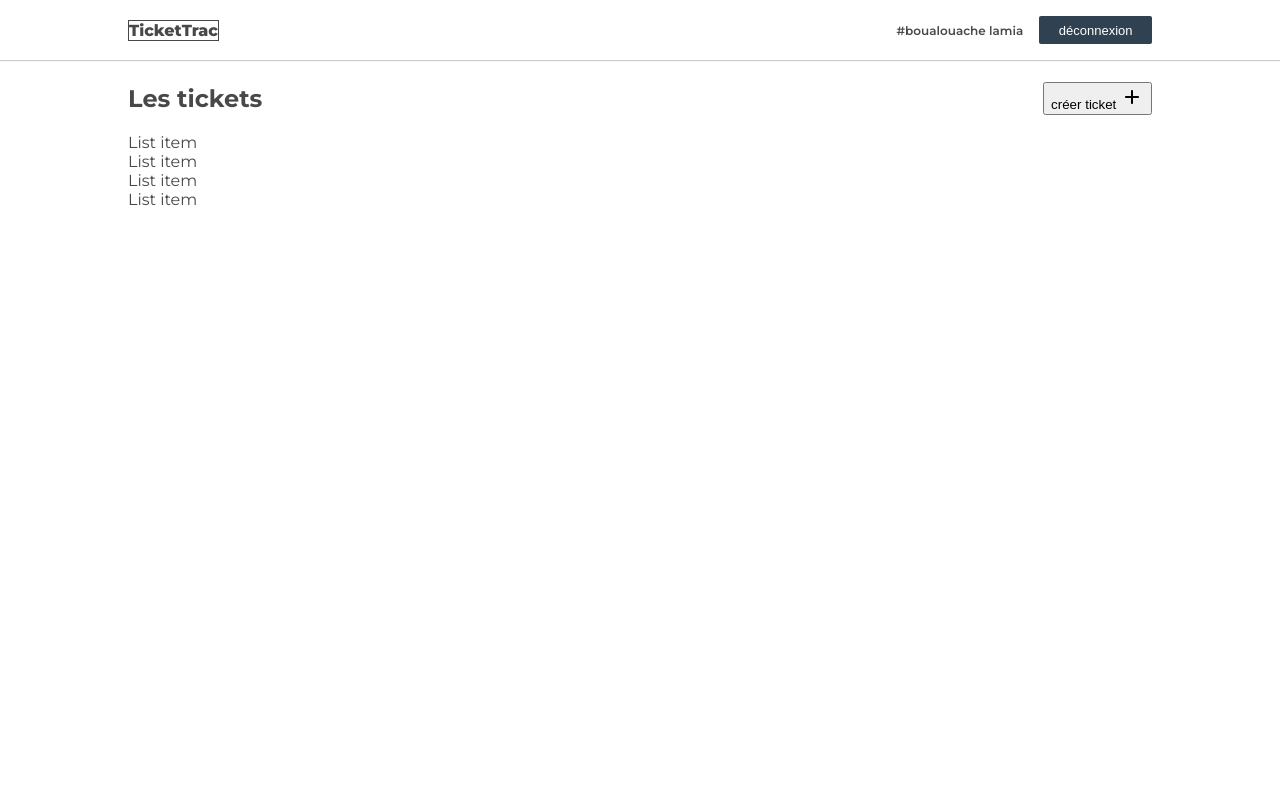
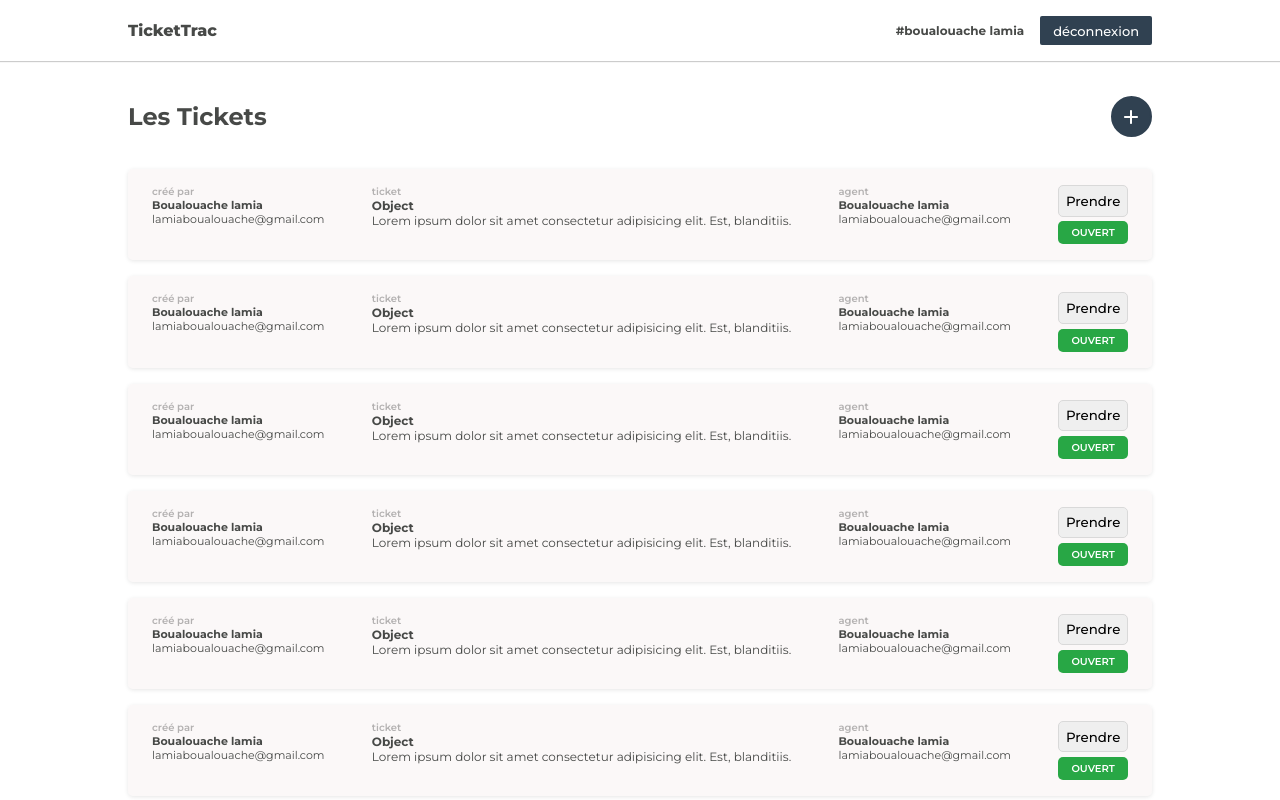
Before and after one commit to xmeix/ticketing-system, a React (Vite) app in the folder client/: page / in a window 1280 px wide. Shown: the top 800 px of the page. Built offline with nearby package versions, Linux system fonts and the light colour scheme.

Commit message:
style ticket vue

```diff
--- a/client/index.html
+++ b/client/index.html
@@ -2,7 +2,7 @@
 <html lang="en">
   <head>
     <meta charset="UTF-8" />
-    <link rel="icon" type="image/svg+xml" href="/vite.svg" />
+    <!-- <link rel="icon" type="image/svg+xml" href="/" /> -->
     <meta name="viewport" content="width=device-width, initial-scale=1.0" />
     <title>TicketTrac</title>
   </head>
--- a/client/src/App.css
+++ b/client/src/App.css
@@ -17,3 +17,6 @@
 .justify-between {
   justify-content: space-between;
 }
+.btn-icon{
+
+}
--- a/client/src/components/Navbar/Navbar.css
+++ b/client/src/components/Navbar/Navbar.css
@@ -10,12 +10,10 @@
 }
 .navbar .nav-title {
   font-weight: 800;
-  border: solid 1px var(--black);
-
 }
 .navbar .nav-user {
   font-size: 12px;
-  font-weight: 600;
+  font-weight: 700;
 }
 .navbar .nav-params {
   gap: 1em;
@@ -24,7 +22,8 @@
   border: none;
   background-color: var(--blue);
   color: var(--white);
-  padding: 0.5em 1.5em;
+  padding: 0.5em 1em;
   border-radius: 2px;
   font-size: 13px;
+  font-weight: 500;
 }
--- a/client/src/components/list/List.css
+++ b/client/src/components/list/List.css
@@ -0,0 +1,4 @@
+.list {
+  gap: 1em;
+  margin: 0 10%;
+}
--- a/client/src/components/list/List.jsx
+++ b/client/src/components/list/List.jsx
@@ -1,14 +1,29 @@
 import "./List.css";
-import ListHeader from "../listHeader/ListHeader";
+
 import ListItem from "../listItem/ListItem";
 
 const List = () => {
   return (
-    <div className="list">
-      <ListItem/>
-      <ListItem/>
-      <ListItem/>
-      <ListItem/>
+    <div className="list flex-column">
+      <ListItem />
+      <ListItem />
+      <ListItem />
+      <ListItem /> <ListItem />
+      <ListItem />
+      <ListItem />
+      <ListItem /> <ListItem />
+      <ListItem />
+      <ListItem />
+      <ListItem /> <ListItem />
+      <ListItem />
+      <ListItem />
+      <ListItem /> <ListItem />
+      <ListItem />
+      <ListItem />
+      <ListItem /> <ListItem />
+      <ListItem />
+      <ListItem />
+      <ListItem />
     </div>
   );
 };
--- a/client/src/components/listHeader/ListHeader.css
+++ b/client/src/components/listHeader/ListHeader.css
@@ -1,7 +1,26 @@
 .list-header {
+  padding: 2em 10%;
+  /* position: fixed;
+  top: 4em;
+  right: 0;
+  left: 0; */
+  background-color: var(--white);
 }
 
 .list-header .list-header-title {
+  text-transform: capitalize;
 }
 .list-header button {
+  display: grid;
+  place-content: center;
+  padding: 0.5em;
+
+  text-transform: capitalize;
+  font-weight: 600;
+
+  background-color: var(--blue);
+  color: var(--white);
+
+  border: solid 2px var(--blue);
+  border-radius: 50px;
 }
--- a/client/src/components/listHeader/ListHeader.jsx
+++ b/client/src/components/listHeader/ListHeader.jsx
@@ -4,13 +4,13 @@ import AddRoundedIcon from "@mui/icons-material/AddRounded";
 const ListHeader = () => {
   const [role, setRole] = useState("AFR");
 
-
   return (
     <div className="list-header flex-row justify-between align-center">
       <h2 className="list-header-title">Les tickets</h2>
       {role === "AFR" && (
         <button>
-          créer ticket <AddRoundedIcon />
+          {/* ajouter ticket */}
+          <AddRoundedIcon className="btn-icon"/>
         </button>
       )}
     </div>
--- a/client/src/components/listItem/ListItem.css
+++ b/client/src/components/listItem/ListItem.css
@@ -0,0 +1,90 @@
+.list-item {
+  gap: 0.5em;
+  padding: 1em 1.5em;
+  background-color: #f3ecec59;
+  border-radius: 5px;
+  box-shadow: 0 1px 4px rgba(0, 0, 0, 0.1);
+  cursor: pointer;
+  overflow: hidden;
+}
+
+.list-item:hover {
+  opacity: 0.95;
+}
+
+.list-item .section-title {
+  font-weight: 600;
+  font-size: 10px;
+  color: var(--gray);
+}
+
+.creator-details,
+.ticket-details,
+.agent {
+  overflow: hidden;
+}
+
+.creator-details .name,
+.agent .name {
+  font-weight: 700;
+  font-size: 11px;
+  overflow: hidden;
+  text-overflow: ellipsis;
+}
+
+.list-item .email {
+  font-size: 11px;
+  overflow: hidden;
+  text-overflow: ellipsis;
+  /* color: var(--dark-gray); */
+}
+
+.ticket-details .object {
+  font-weight: bold;
+  font-size: 12px;
+  /* color: var(--dark-gray); */
+}
+
+.ticket-details .description {
+  font-size: 12px;
+  /* color: var(--dark-gray); */
+  white-space: nowrap;
+  text-overflow: ellipsis;
+  overflow: hidden;
+}
+.item-action {
+  display: flex;
+  flex-direction: column;
+  justify-content: center;
+  gap: 0.3em;
+}
+
+.item-action button {
+  padding: 0.5em;
+  border: solid 1px var(--light-gray);
+  border-radius: 5px;
+  font-weight: 500;
+}
+.item-action .ticket-OUVERT,
+.item-action .ticket-ENCOURS,
+.item-action .ticket-RESOLU {
+  padding: 0.5em;
+  font-size: 10px;
+  text-align: center;
+  font-weight: 600;
+  border-radius: 5px;
+}
+.item-action .ticket-OUVERT {
+  background-color: #28a745;
+  color: white;
+}
+
+.item-action .ticket-ENCOURS {
+  background-color: #dc3545;
+  color: white;
+}
+
+.item-action .ticket-RESOLU {
+  background-color: #ffc107;
+  color: #333;
+}
--- a/client/src/components/listItem/ListItem.jsx
+++ b/client/src/components/listItem/ListItem.jsx
@@ -1,6 +1,34 @@
+import { useState } from "react";
 import "./ListItem.css";
 const ListItem = () => {
-  return <div className="list-item">List item</div>;
+  const [role, setrole] = useState("ADZ");
+  const [etat, setEtat] = useState("OUVERT");
+  return (
+    <div className="list-item flex-row justify-between">
+      <div className="creator-details">
+        <p className="section-title">créé par</p>
+        <p className="name">Boualouache lamia</p>
+        <p className="email">lamiaboualouache@gmail.com</p>
+      </div>
+      <div className="ticket-details">
+        <p className="section-title">ticket</p>
+        <p className="object">Object</p>
+        <p className="description">
+          Lorem ipsum dolor sit amet consectetur adipisicing elit. Est,
+          blanditiis.
+        </p>
+      </div>
+      <div className="agent">
+        <p className="section-title">agent</p>
+        <p className="name">Boualouache lamia</p>
+        <p className="email">lamiaboualouache@gmail.com</p>
+      </div>
+      <div className="item-action">
+        {role === "ADZ" && <button>Prendre</button>}
+        <div className={`ticket-${etat}`}>{etat}</div>
+      </div>
+    </div>
+  );
 };
 
 export default ListItem;
--- a/client/src/index.css
+++ b/client/src/index.css
@@ -15,10 +15,6 @@
 }
 
 body {
-  margin: 0;
-  padding: 0;
-  box-sizing: border-box;
-  font-family: var(--font);
   color: var(--black);
 }
 
@@ -69,5 +65,8 @@ select option:hover {
 *,
 *:before,
 *:after {
+  margin: 0;
+  padding: 0;
   box-sizing: border-box;
+  font-family: var(--font);
 }
--- a/client/src/pages/home/Home.css
+++ b/client/src/pages/home/Home.css
@@ -1,4 +1,4 @@
 .home {
-  margin: 4em 10%;
+  margin: 4em 0;
   /* border: solid 1px; */
 }
```
